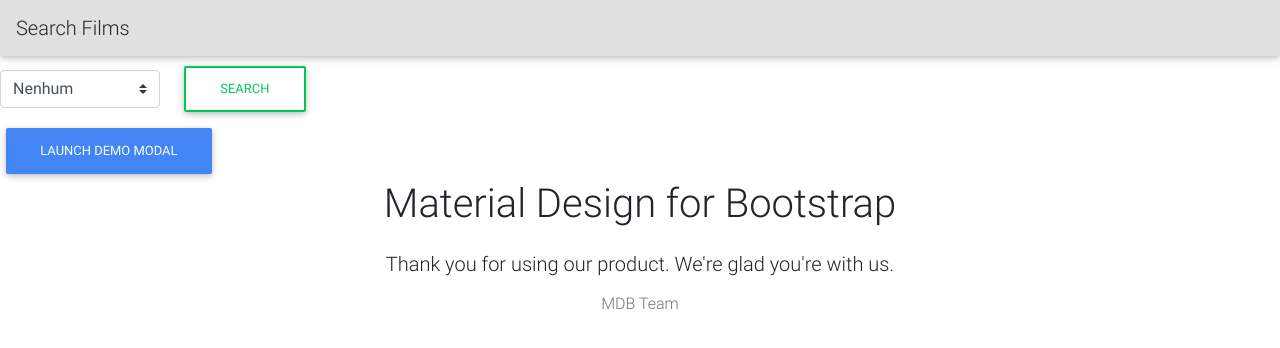
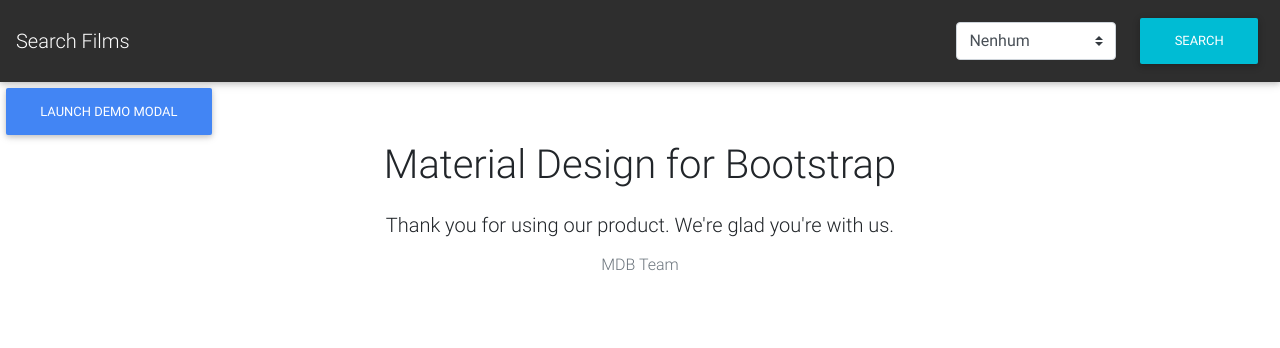
Before and after one commit to maridematte/Rangers-Power, a plain HTML site: page index.html in a window 1280 px wide. Drawn offline with Linux system fonts and the light colour scheme.

Commit message:
Ajustada a Nav bar e mudança de cor

```diff
--- a/index.html
+++ b/index.html
@@ -18,9 +18,8 @@
 </head>
 
 <body>
-    <nav class="navbar navbar-light bg-light justify-content-between">
-      <a class="navbar-brand" id="navBar">Search Films</a>
-    </nav>
+    <nav class="navbar navbar-dark elegant-color justify-content-between">
+      <a class="navbar-brand" id="navBar" style="color:white">Search Films</a>
     <form class="form-inline">
       <div class="form-row align-items-center">
         <div class="col-auto my-1" id="search">
@@ -49,12 +48,13 @@
         </div>
         <div class="col-auto my-1">
           <a onclick= href="">
-            <button type="submit" class="btn btn-outline-success">Search</button>
+            <button type="submit" class="btn btn-cyan">Search</button>
           </a>
 
         </div>
       </div>
     </form>
+  </nav>
 
     <!-- Demo botao Modal, parte importante:  data-toggle="modal" data-target="#idModal-->
   <button type="button" class="btn btn-primary" data-toggle="modal" data-target="#fullHeightModalLeft">
@@ -88,7 +88,7 @@
             </div>
           </div>
           <div class="modal-footer justify-content-center">
-            <button type="button" class="btn btn-primary">
+            <button type="button" class="btn btn-cyan">
               Mais Informações
             </button>
           </div>
@@ -96,6 +96,7 @@
       </div>
     </div>
     <!-- Full Height Modal Right -->
+
     <!-- Start your project here-->
     <div>
         <div class="flex-center flex-column">
```
